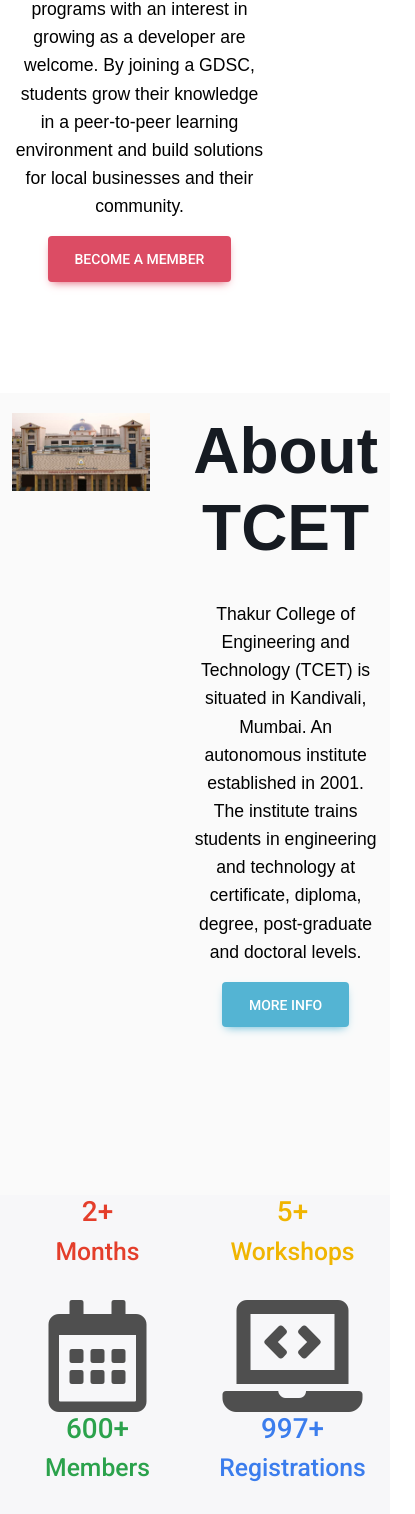
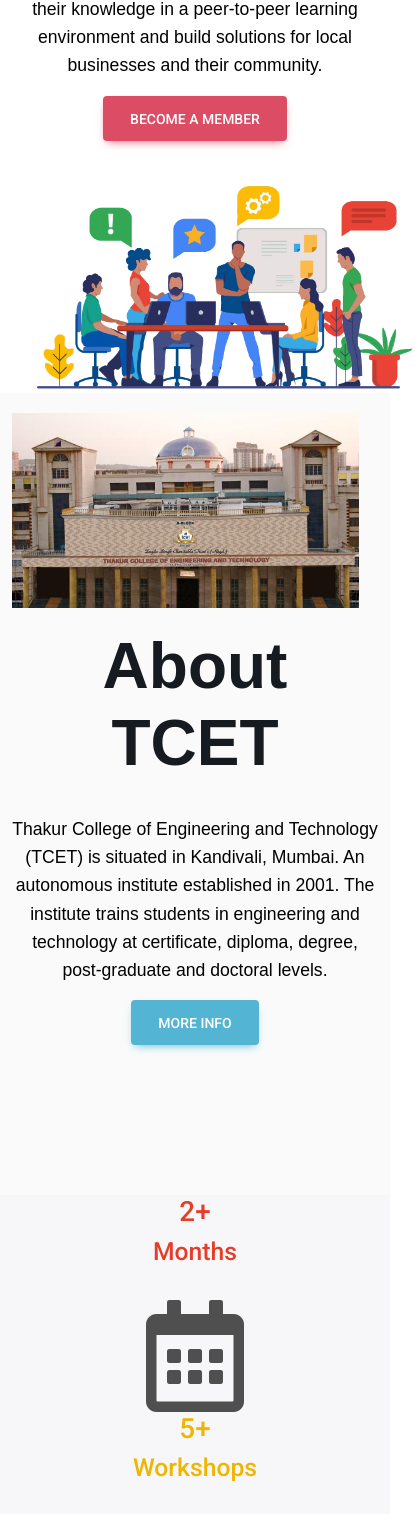
Before and after one commit to DSC-TCET/Website, a React (Create React App) app: page / in a window 390 px wide. Shown: the part 428-1942 px from the top of the page, 415 px wide, since content can reach past the window. Built offline with nearby package versions, Linux system fonts and the light colour scheme.

Commit message:
added small breakpoint on home

```diff
--- a/src/Components/Home/Abouttcet.js
+++ b/src/Components/Home/Abouttcet.js
@@ -6,14 +6,14 @@
     <div style={{backgroundColor:"#fafafa"}}>
       <Container style={{ height: "95vh" }}>
         <Row>
-          <Col>
+          <Col sm = {12}>
             <img
               src={tcet}
               alt="tcet"
               style={{ width: "100%", paddingTop: "5vw", paddingRight: "5vw" }}
             />
           </Col>
-          <Col style={{ marginTop: "5vw" }}>
+          <Col sm = {12} style={{ marginTop: "5vw" }}>
             <h1 id="aboutustitle">About TCET</h1>
             <br />
             <p id="aboutustext">
--- a/src/Components/Home/Aboutus.js
+++ b/src/Components/Home/Aboutus.js
@@ -8,7 +8,7 @@
     <div>
       <Container style={{ height: "95vh" }}>
         <Row>
-          <Col style={{ marginTop: "5vw" }}>
+          <Col sm = {12} style={{ marginTop: "5vw" }}>
             <h1 id="aboutustitle">Hello Techies!</h1>
 
             <br />
@@ -33,7 +33,7 @@
               </Button>
             </div>
           </Col>
-          <Col>
+          <Col sm = {12}>
             <img
               src={hero}
               alt="hero"
--- a/src/Components/Home/Stats.js
+++ b/src/Components/Home/Stats.js
@@ -11,7 +11,7 @@
     <div style={{ background: "#f7f7f9" }}>
       <Container>
         <Row>
-          <Col>
+          <Col sm = {12}>
           <div style={{color:"#e43e2b",textAlign:"center"}}>
             <h1> {dur}+ </h1>
             <h2>Months</h2>
@@ -22,7 +22,7 @@
             </div>
           </Col>
 
-          <Col>
+          <Col sm = {12}>
           <div style={{color:"#f0b501",textAlign:"center"}}>
             <h1>5+ </h1>
 
@@ -33,7 +33,7 @@
             <i class="fas fa-laptop-code fa-7x"></i>
             </div>
           </Col>
-          <Col>
+          <Col sm = {12}>
           <div style={{color:"#2ba24c",textAlign:"center"}}>
           <h1>
             <CountUp
@@ -51,7 +51,7 @@
             <i class="fas fa-users fa-7x"></i>
             </div>
           </Col>
-          <Col>
+          <Col sm = {12}>
           <div style={{color:"#3b7ded",textAlign:"center"}}>
             <h1><CountUp
               start={420}
--- a/src/Components/Home/UpcomingEvent.js
+++ b/src/Components/Home/UpcomingEvent.js
@@ -14,7 +14,7 @@
         <h1>Upcoming Event</h1>
         <br />
         <Row>
-          <Col>
+          <Col sm = {12}>
             <Card
               style={{boxShadow: "3px 3px 20px rgb(0 0 0 / 0.5)" }}
               sx={{ maxWidth: 500 }}
@@ -52,7 +52,7 @@
               </CardActions>
             </Card>
           </Col>
-          <Col>
+          <Col sm = {12}>
             <Typography variant="h5" color="text.secondary">
               Participate in the upcoming competition to win goodies and get a
               chance to receive mentorship from Google😍 and get their
```
